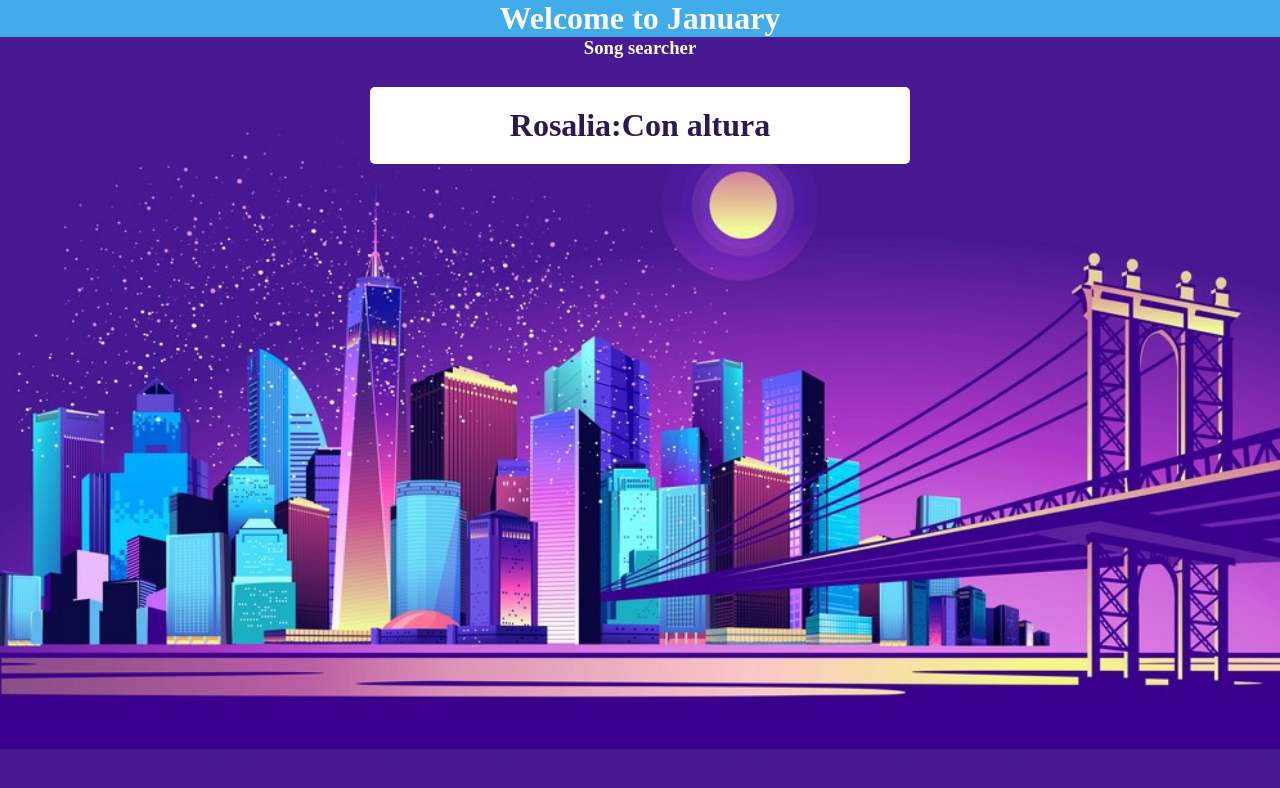
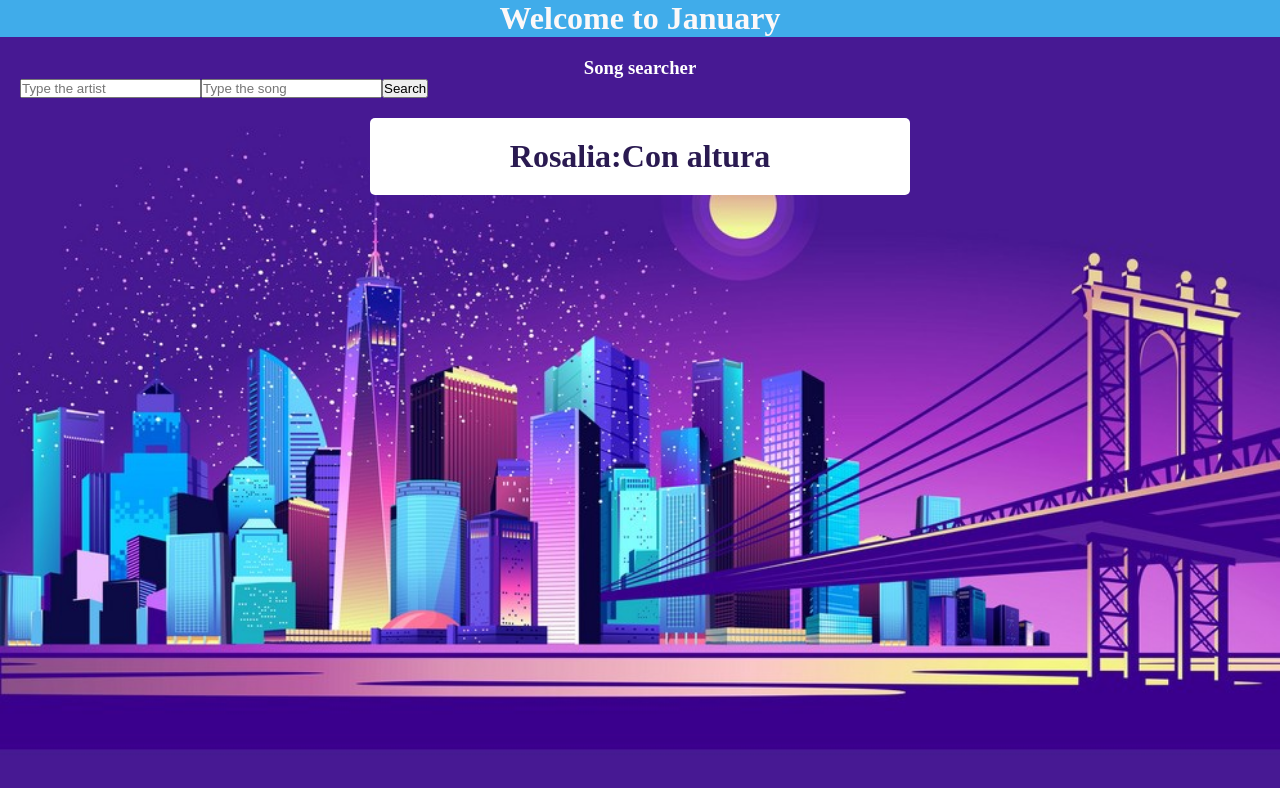
Before and after one commit to IndianaLora/January-Lyrics-Search, a React (Create React App) app: page / in a window 1280 px wide. Shown: the top 788 px of the page. Built offline with nearby package versions, Linux system fonts and the light colour scheme; no server answers.

Commit message:
added lyrics search input

```diff
--- a/src/App.css
+++ b/src/App.css
@@ -17,7 +17,6 @@
   text-align: center;
 }
 .description {
-  height: 50px;
   color: white;
   box-shadow: 20px;
 }
@@ -35,3 +34,7 @@
 .song-tittle {
   color: rgb(42, 26, 81);
 }
+.songSearcher-form {
+  padding: 20px;
+  margin: 0 auto;
+}
--- a/src/App.js
+++ b/src/App.js
@@ -1,29 +1,30 @@
+import "./App.css";
+import { useState, useEffect } from "react";
+import LyricsInput from "./LyricsInput";
+import Header from "./Header";
 
-import './App.css';
-import { useState, useEffect } from "react";
-// import {useForm} from
 function App() {
   const artist = "Rosalia";
   const song = "Con altura";
-  const apiUrl = `https://api.lyrics.ovh/v1/${artist}/${song}`
+  const apiUrl = `https://api.lyrics.ovh/v1/${artist}/${song}`;
 
   const lyricsFetcher = async () => {
     const response = await fetch(`${apiUrl}`);
     const data = await response.json();
-    setLyrics(data.lyrics)
-  }
-  const [lyrics, setLyrics] = useState([])
+    setLyrics(data.lyrics);
+  };
+  const [lyrics, setLyrics] = useState([]);
   useEffect(() => {
     lyricsFetcher();
-  }, [])
+  }, []);
   return (
     <div className="App">
-      <header className="App-header">
-        <h1 className="center header">Welcome to January</h1>
-      </header>
-      <h3 className='description center'>Song searcher</h3>
-      <div className='lyrics-container'>
-        <h1 className='song-tittle'>{artist}:{song}</h1>
+      <Header />
+      <LyricsInput />
+      <div className="lyrics-container">
+        <h1 className="song-tittle">
+          {artist}:{song}
+        </h1>
         <p>{lyrics.length < 0 ? "Sorry we cant find your song" : lyrics}</p>
       </div>
     </div>
--- /dev/null
+++ b/src/Header.js
@@ -0,0 +1,11 @@
+import React from 'react'
+
+function Header() {
+    return (
+        <header className="App-header">
+            <h1 className="center header">Welcome to January</h1>
+        </header>
+    )
+}
+
+export default Header
--- /dev/null
+++ b/src/LyricsInput.js
@@ -0,0 +1,20 @@
+//rfce
+import { useForm } from "react-hook-form"
+
+export default function LyricsInput() {
+
+    const { handleSubmit, register } = useForm();
+    const onSubmit = values => console.log(values);
+    return (
+        <div className="songSearcher-form">
+            <h3 className="description center">Song searcher</h3>
+            <form onSubmit={handleSubmit(onSubmit)} >
+                <input placeholder="Type the artist"></input>
+                <input placeholder="Type the song"></input>
+                <button>Search</button>
+            </form>
+        </div>
+
+    )
+
+}
```
